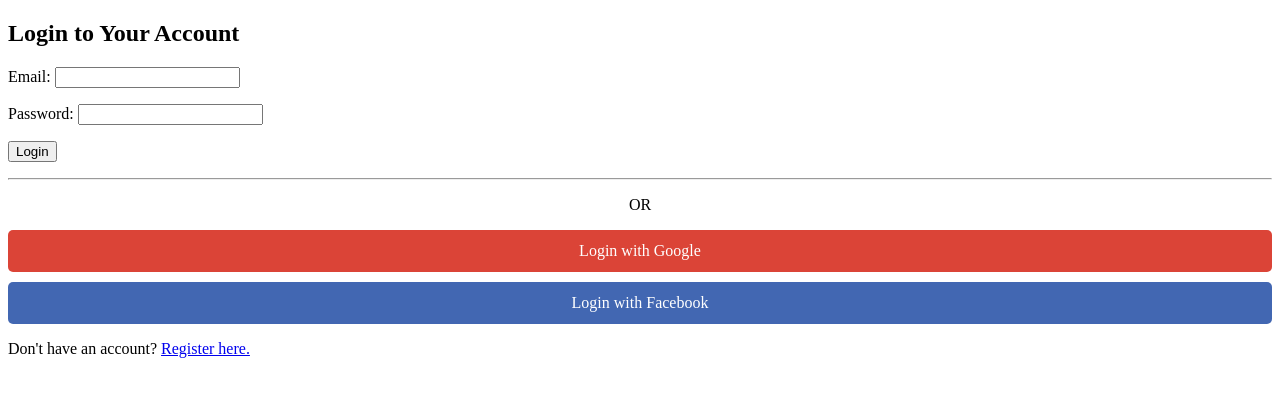
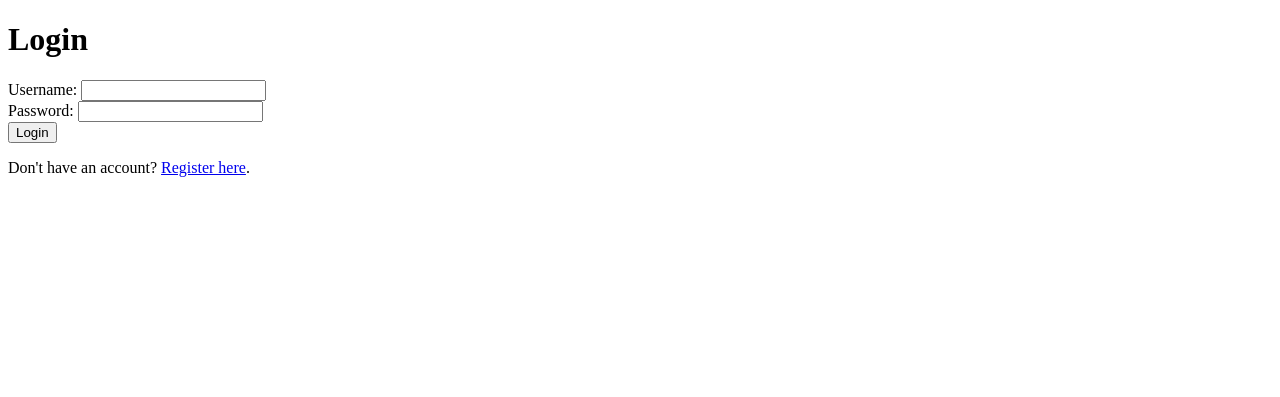
Before and after one commit to clausespy/clausespyv2, a Flask app: page /login in a window 1280 px wide. Shown: the top 397 px of the page. Run offline with Flask 3, Linux system fonts and the light colour scheme.

Commit message:
Update login.html

```diff
--- a/templates/login.html
+++ b/templates/login.html
@@ -3,46 +3,22 @@
 <head>
     <meta charset="UTF-8">
     <title>Login</title>
-    <style>
-        /* Add some basic styling for the new buttons */
-        .social-login-btn {
-            display: block;
-            padding: 12px 20px;
-            margin: 10px 0;
-            border: none;
-            border-radius: 5px;
-            color: white;
-            text-align: center;
-            text-decoration: none;
-            cursor: pointer;
-        }
-        .google-btn { background-color: #DB4437; }
-        .facebook-btn { background-color: #4267B2; }
-    </style>
 </head>
 <body>
-    <h2>Login to Your Account</h2>
-
-    {% with messages = get_flashed_messages() %}
-      {% if messages %}
-        <div style="color: red;">{{ messages[0] }}</div>
-      {% endif %}
-    {% endwith %}
-
-    <!-- Traditional Email/Password Login Form -->
-    <form method="post" action="{{ url_for('login') }}">
-        <p>Email: <input type="email" name="email" required></p>
-        <p>Password: <input type="password" name="password" required></p>
-        <p><input type="submit" value="Login"></p>
+    <h1>Login</h1>
+    <form action="{{ url_for('login') }}" method="post">
+        <div>
+            <label for="username">Username:</label>
+            <input type="text" id="username" name="username" required>
+        </div>
+        <div>
+            <label for="password">Password:</label>
+            <input type="password" id="password" name="password" required>
+        </div>
+        <button type="submit">Login</button>
     </form>
-
-    <hr>
-    <p style="text-align:center;">OR</p>
-
-    <!-- Social Login Buttons -->
-    <a href="{{ url_for('login_google') }}" class="social-login-btn google-btn">Login with Google</a>
-    <a href="{{ url_for('login_facebook') }}" class="social-login-btn facebook-btn">Login with Facebook</a>
-
-    <p>Don't have an account? <a href="{{ url_for('register') }}">Register here.</a></p>
+    <p>
+        Don't have an account? <a href="{{ url_for('register') }}">Register here</a>.
+    </p>
 </body>
 </html>
```
